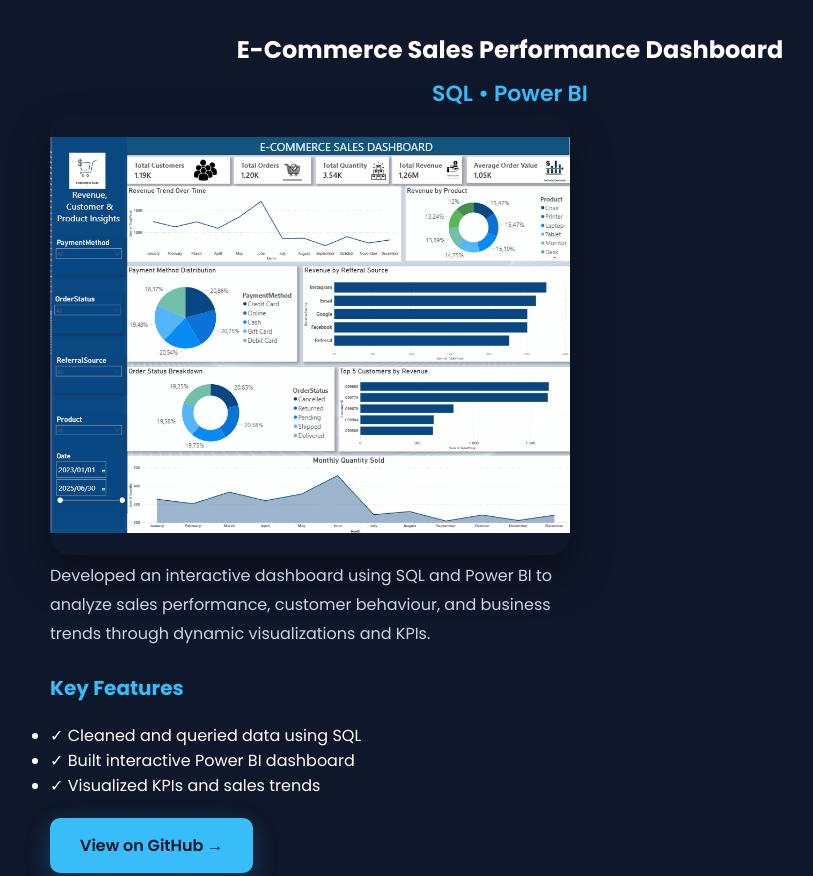
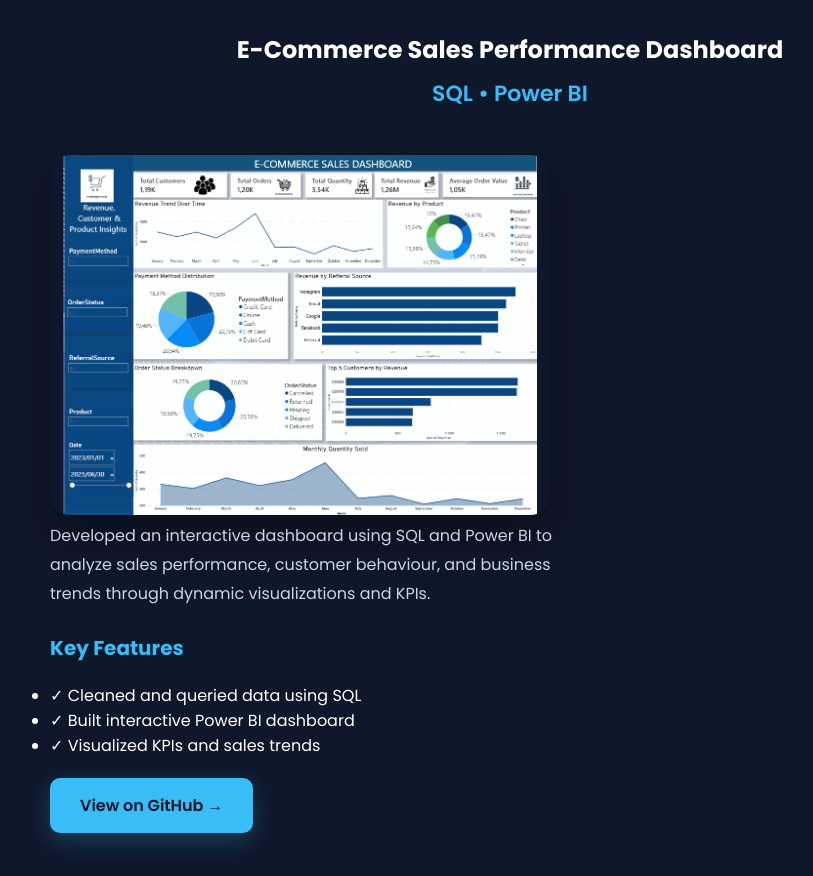
Before and after one commit to nasirahmohamud-ai/portfolio, a plain HTML site: page index.html in a window 1280 px wide. Shown: the part 2636-3512 px from the top of the page, without its empty margins (130-943 px from the left). Drawn offline with Linux system fonts and the light colour scheme.

Commit message:
Update style.css

```diff
--- a/style.css
+++ b/style.css
@@ -329,17 +329,15 @@ nav ul li a:hover{
 
 .project{
     display: flex;
-    align-items: center;
+    align-items: flex-start;
     justify-content: center;
     gap: 60px;
 
     max-width: 1200px;
     width: 100%;
+
+    margin-top: 0;
 }
-.project{
-    margin-top: -40px;
-}
-
 .projects h2{
 
     text-align: center;
@@ -369,9 +367,9 @@ nav ul li a:hover{
 }
 
 .project-image img{
-    width: 520px;
-    height: 440px;   /* Taller like the screenshot */
-    object-fit: contain;  /* Shows the whole image */
+    width: 500px;
+    height: 360px;
+    object-fit: contain;
     border-radius: 20px;
     box-shadow: 0 20px 40px rgba(0,0,0,.35);
     transition: .3s;
```
